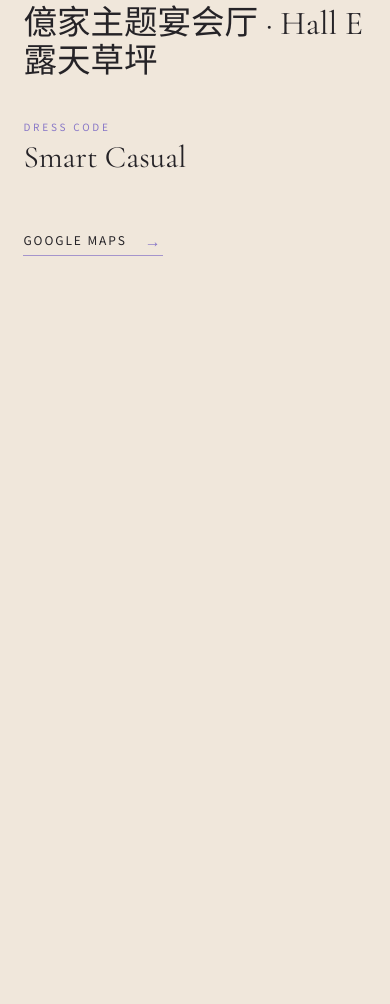
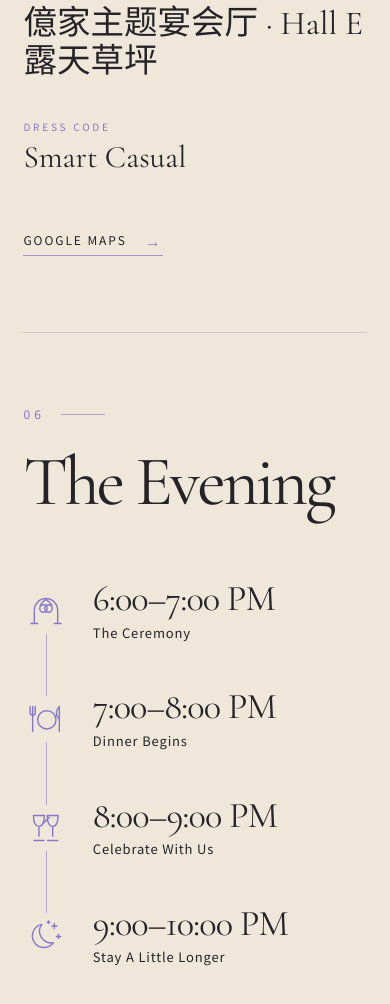
Before and after one commit to Louisnyh/wedding-invitation, a website: page frontend-v2/index.html in a window 390 px wide. Shown: the part 4387-5391 px from the top of the page. Before the commit the page ends 4719 px from the top, so only its background shows below. Drawn offline with nearby package versions, Linux system fonts and the light colour scheme.

Commit message:
feat: lock approved page 06 ceremony timetable

```diff
--- a/frontend-v2/index.html
+++ b/frontend-v2/index.html
@@ -15,6 +15,7 @@
     <link rel="stylesheet" href="styles/page-02.css" />
     <link rel="stylesheet" href="styles/page-03-04.css" />
     <link rel="stylesheet" href="styles/page-05.css" />
+    <link rel="stylesheet" href="styles/page-06.css" />
     <link rel="stylesheet" href="styles/motion.css" />
   </head>
   <body>
@@ -108,6 +109,67 @@
           </div>
         </div>
       </section>
+      <section class="evening" id="evening" aria-labelledby="evening-title">
+        <header class="evening__introduction">
+          <p class="evening__chapter" data-reveal="text" data-reveal-delay="0" aria-hidden="true">06</p>
+          <h2 class="evening__title" id="evening-title" data-reveal="text" data-reveal-delay="1">The Evening</h2>
+        </header>
+        <div class="evening__timeline">
+          <span class="evening__line" data-reveal="timeline-line" data-reveal-delay="1" aria-hidden="true"></span>
+          <ol class="evening__events">
+            <li class="evening__event" data-reveal="text" data-reveal-delay="1">
+              <span class="evening__icon" aria-hidden="true">
+                <svg viewBox="0 0 48 48" focusable="false">
+                  <path d="M10 39V23a14 14 0 0 1 28 0v16M6 39h8m20 0h8" />
+                  <path d="M17 17c2-3 4-5 7-7m7 7c-2-3-4-5-7-7" />
+                  <circle cx="21" cy="21" r="4.5" />
+                  <circle cx="27" cy="21" r="4.5" />
+                </svg>
+              </span>
+              <div class="evening__event-copy">
+                <time datetime="2026-12-05T18:00:00+08:00">6:00–7:00 PM</time>
+                <h3>The Ceremony</h3>
+              </div>
+            </li>
+            <li class="evening__event" data-reveal="text" data-reveal-delay="2">
+              <span class="evening__icon" aria-hidden="true">
+                <svg viewBox="0 0 48 48" focusable="false">
+                  <circle cx="25" cy="25" r="11" />
+                  <path d="M8 9v12m-3-12v8c0 3 6 3 6 0V9m-3 12v18M40 9v30m0-30c-4 4-5 10-1 14" />
+                </svg>
+              </span>
+              <div class="evening__event-copy">
+                <time datetime="2026-12-05T19:00:00+08:00">7:00–8:00 PM</time>
+                <h3>Dinner Begins</h3>
+              </div>
+            </li>
+            <li class="evening__event" data-reveal="text" data-reveal-delay="2">
+              <span class="evening__icon" aria-hidden="true">
+                <svg viewBox="0 0 48 48" focusable="false">
+                  <path d="M9 9h13c0 8-2 13-6.5 13S9 17 9 9Zm6.5 13v12m-6 5h12m4-30h13c0 8-2 13-6.5 13S25.5 17 25.5 9ZM32 22v12m-6 5h12" />
+                  <path d="m21 18 7-7" />
+                </svg>
+              </span>
+              <div class="evening__event-copy">
+                <time datetime="2026-12-05T20:00:00+08:00">8:00–9:00 PM</time>
+                <h3>Celebrate With Us</h3>
+              </div>
+            </li>
+            <li class="evening__event" data-reveal="text" data-reveal-delay="3">
+              <span class="evening__icon" aria-hidden="true">
+                <svg viewBox="0 0 48 48" focusable="false">
+                  <path d="M33 32A14 14 0 0 1 19 10a14 14 0 1 0 14 22Z" />
+                  <path d="M34 9v6m-3-3h6m2 10v5m-2.5-2.5h5M27 6v3m-1.5-1.5h3" />
+                </svg>
+              </span>
+              <div class="evening__event-copy">
+                <time datetime="2026-12-05T21:00:00+08:00">9:00–10:00 PM</time>
+                <h3>Stay A Little Longer</h3>
+              </div>
+            </li>
+          </ol>
+        </div>
+      </section>
     </main>
     <script type="module" src="scripts/countdown.js"></script>
     <script type="module" src="scripts/editorial-sequence.js"></script>
--- /dev/null
+++ b/frontend-v2/styles/page-06.css
@@ -0,0 +1,263 @@
+.evening {
+  position: relative;
+  display: grid;
+  min-height: 100svh;
+  grid-template-columns: minmax(300px, 0.82fr) minmax(470px, 0.92fr);
+  align-items: center;
+  gap: clamp(80px, 10vw, 168px);
+  padding: clamp(82px, 10svh, 112px) clamp(42px, 7vw, 112px) clamp(76px, 9svh, 104px);
+  overflow: hidden;
+  color: var(--color-charcoal);
+  background: var(--color-ivory);
+}
+
+.evening::before {
+  position: absolute;
+  top: 0;
+  right: clamp(42px, 7vw, 112px);
+  left: clamp(42px, 7vw, 112px);
+  height: 1px;
+  content: "";
+  background: rgb(136 119 199 / 28%);
+}
+
+.evening__introduction {
+  align-self: start;
+  margin-top: clamp(32px, 7svh, 72px);
+}
+
+.evening__chapter {
+  display: flex;
+  align-items: center;
+  gap: 20px;
+  color: var(--color-lavender);
+  font-size: 12px;
+  line-height: 1;
+  letter-spacing: 0.34em;
+}
+
+.evening__chapter::after {
+  width: 58px;
+  height: 1px;
+  content: "";
+  background: rgb(136 119 199 / 58%);
+}
+
+.evening__title {
+  max-width: 5.4em;
+  margin: clamp(26px, 4svh, 42px) 0 0;
+  font-family: var(--font-display);
+  font-size: clamp(66px, 7vw, 104px);
+  font-weight: 400;
+  line-height: 0.9;
+  letter-spacing: -0.045em;
+}
+
+.evening__timeline {
+  position: relative;
+  width: min(100%, 540px);
+  justify-self: center;
+}
+
+.evening__line {
+  position: absolute;
+  top: 24px;
+  bottom: 24px;
+  left: 25px;
+  width: 1px;
+  background: var(--color-lavender);
+  opacity: 0.58;
+  transform-origin: top;
+}
+
+.evening__events {
+  display: grid;
+  gap: clamp(34px, 4.8svh, 48px);
+  padding: 0;
+  margin: 0;
+  list-style: none;
+}
+
+.evening__event {
+  position: relative;
+  display: grid;
+  grid-template-columns: 50px minmax(0, 1fr);
+  align-items: center;
+  gap: clamp(24px, 3vw, 40px);
+}
+
+.evening__icon {
+  position: relative;
+  z-index: 1;
+  display: grid;
+  width: 50px;
+  height: 50px;
+  place-items: center;
+  color: var(--color-lavender);
+  background: var(--color-ivory);
+}
+
+.evening__icon svg {
+  width: 44px;
+  height: 44px;
+  overflow: visible;
+  fill: none;
+  stroke: currentColor;
+  stroke-width: 1.7;
+  stroke-linecap: round;
+  stroke-linejoin: round;
+}
+
+.evening__event-copy time {
+  display: block;
+  font-family: var(--font-display);
+  font-size: clamp(32px, 3.2vw, 44px);
+  font-weight: 400;
+  line-height: 1;
+  letter-spacing: -0.025em;
+  white-space: nowrap;
+}
+
+.evening__event-copy h3 {
+  margin: 8px 0 0;
+  font-family: var(--font-functional);
+  font-size: 14px;
+  font-weight: 400;
+  line-height: 1.45;
+  letter-spacing: 0.08em;
+}
+
+.reveal-ready [data-reveal="timeline-line"] {
+  --reveal-duration: 1040ms;
+
+  transition:
+    opacity var(--reveal-duration) var(--reveal-easing) var(--reveal-delay),
+    transform var(--reveal-duration) var(--reveal-easing) var(--reveal-delay);
+}
+
+.reveal-ready [data-reveal="timeline-line"]:not(.is-revealed) {
+  opacity: 0;
+  transform: scaleY(0);
+  will-change: opacity, transform;
+}
+
+@media (min-width: 768px) and (max-width: 1023px) {
+  .evening {
+    grid-template-columns: minmax(210px, 0.72fr) minmax(390px, 1fr);
+    gap: clamp(44px, 7vw, 68px);
+    padding: clamp(66px, 8svh, 86px) clamp(48px, 7vw, 68px) clamp(64px, 8svh, 82px);
+  }
+
+  .evening::before {
+    right: clamp(48px, 7vw, 68px);
+    left: clamp(48px, 7vw, 68px);
+  }
+
+  .evening__introduction {
+    margin-top: clamp(24px, 5svh, 48px);
+  }
+
+  .evening__title {
+    font-size: clamp(54px, 8vw, 72px);
+  }
+
+  .evening__timeline {
+    width: min(100%, 460px);
+  }
+
+  .evening__events {
+    gap: clamp(32px, 4.2svh, 42px);
+  }
+
+  .evening__event {
+    gap: clamp(22px, 3vw, 32px);
+  }
+
+  .evening__event-copy time {
+    font-size: clamp(30px, 4.3vw, 38px);
+  }
+}
+
+@media (max-width: 767px) {
+  .evening {
+    display: block;
+    min-height: 100svh;
+    padding:
+      calc(clamp(58px, 9svh, 78px) + env(safe-area-inset-top))
+      max(clamp(22px, 6vw, 28px), env(safe-area-inset-right))
+      calc(clamp(72px, 10svh, 94px) + env(safe-area-inset-bottom))
+      max(clamp(22px, 6vw, 28px), env(safe-area-inset-left));
+    overflow: visible;
+  }
+
+  .evening::before {
+    right: max(clamp(22px, 6vw, 28px), env(safe-area-inset-right));
+    left: max(clamp(22px, 6vw, 28px), env(safe-area-inset-left));
+  }
+
+  .evening__introduction {
+    margin-top: 0;
+  }
+
+  .evening__chapter {
+    gap: 16px;
+  }
+
+  .evening__chapter::after {
+    width: 44px;
+  }
+
+  .evening__title {
+    max-width: none;
+    margin-top: clamp(22px, 3.5svh, 30px);
+    font-size: clamp(56px, 18vw, 78px);
+  }
+
+  .evening__timeline {
+    width: 100%;
+    margin-top: clamp(52px, 8svh, 72px);
+  }
+
+  .evening__line {
+    top: 22px;
+    bottom: 22px;
+    left: 23px;
+  }
+
+  .evening__events {
+    gap: clamp(34px, 6svh, 46px);
+  }
+
+  .evening__event {
+    grid-template-columns: 46px minmax(0, 1fr);
+    gap: clamp(20px, 6vw, 26px);
+  }
+
+  .evening__icon {
+    width: 46px;
+    height: 46px;
+  }
+
+  .evening__icon svg {
+    width: 40px;
+    height: 40px;
+  }
+
+  .evening__event-copy time {
+    font-size: clamp(29px, 9.3vw, 39px);
+  }
+
+  .evening__event-copy h3 {
+    margin-top: 7px;
+    font-size: 13px;
+    letter-spacing: 0.065em;
+  }
+}
+
+@media (prefers-reduced-motion: reduce) {
+  [data-reveal="timeline-line"] {
+    opacity: 0.58;
+    transform: none;
+    transition: none;
+  }
+}
--- a/scripts/build.mjs
+++ b/scripts/build.mjs
@@ -3,7 +3,7 @@ import { fileURLToPath } from 'node:url';
 import { resolve,dirname } from 'node:path';
 export const root = fileURLToPath(new URL('../',import.meta.url));
 export const shippedFiles = ['index.html','style.css','script.js','js/api.js','js/schema.js','js/rsvp-state.js','js/table-check.js','js/config.js','assets/photos/hero-main.webp','assets/photos/story-01.webp','assets/photos/personal-note.webp','assets/google-maps.png','assets/waze.png'];
-export const openingFiles = ['frontend-v2/index.html','frontend-v2/styles/tokens.css','frontend-v2/styles/base.css','frontend-v2/styles/page-01.css','frontend-v2/styles/page-02.css','frontend-v2/styles/page-03-04.css','frontend-v2/styles/page-05.css','frontend-v2/styles/motion.css','frontend-v2/scripts/countdown.js','frontend-v2/scripts/editorial-sequence.js','frontend-v2/scripts/reveal.js','assets/photos/hero-main.webp','assets/photos/love-story-8433a-20.jpg','assets/photos/forever-starts-here-8433a-54.jpg','assets/photos/louis-portrait-8433a-53.jpg','assets/photos/joyce-portrait-8433a-57.jpg'];
+export const openingFiles = ['frontend-v2/index.html','frontend-v2/styles/tokens.css','frontend-v2/styles/base.css','frontend-v2/styles/page-01.css','frontend-v2/styles/page-02.css','frontend-v2/styles/page-03-04.css','frontend-v2/styles/page-05.css','frontend-v2/styles/page-06.css','frontend-v2/styles/motion.css','frontend-v2/scripts/countdown.js','frontend-v2/scripts/editorial-sequence.js','frontend-v2/scripts/reveal.js','assets/photos/hero-main.webp','assets/photos/love-story-8433a-20.jpg','assets/photos/forever-starts-here-8433a-54.jpg','assets/photos/louis-portrait-8433a-53.jpg','assets/photos/joyce-portrait-8433a-57.jpg'];
 export async function build({staging=false,apiUrl='',frontend='legacy'}={}) {
   if (!['legacy','v2'].includes(frontend)) throw new Error('Unknown frontend');
   if (frontend === 'v2') {
```
Also changed, not shown: tests/build-staging.test.mjs (+15 -0 lines).
